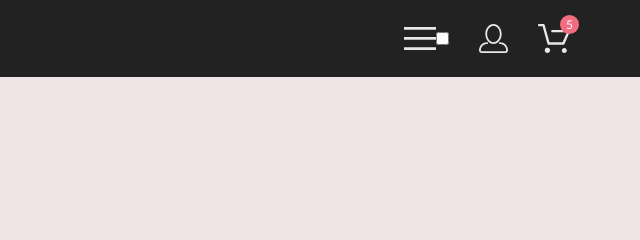
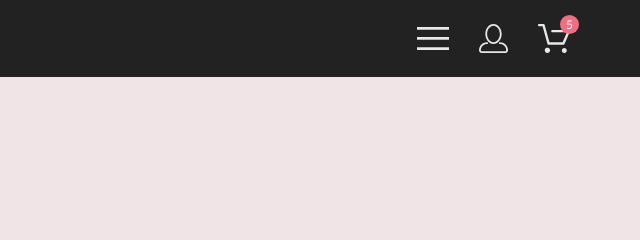
Before and after one commit to Stassik/html-css, a plain HTML site: page HW/HW6/index.html in a window 1280 px wide. Shown: the top 240 px of the page, 640-1280 px from the left. Drawn offline with Linux system fonts and the light colour scheme.

Commit message:
modified project

```diff
--- a/HW/HW6/index.html
+++ b/HW/HW6/index.html
@@ -26,13 +26,14 @@
 
             </div>
             <div class="header__right">
-                <label class="header__burger header__item" for="headerBurger">
+                <details class="header__item">
+                    <summary class="header__burger">
                         <svg class="header__icon icon_burger" width="32" height="23" viewBox="0 0 32 23" fill="none"
                             xmlns="http://www.w3.org/2000/svg">
-                        <path d="M0 23V20.31H32V23H0ZM0 12.76V10.07H32V12.76H0ZM0 2.69V0H32V2.69H0Z" fill="#E8E8E8" />
+                            <path d="M0 23V20.31H32V23H0ZM0 12.76V10.07H32V12.76H0ZM0 2.69V0H32V2.69H0Z"
+                                fill="#E8E8E8" />
                         </svg>
-                </label>
-                <input class="header__burger-input" type="checkbox" name="burger" id="headerBurger">
+                    </summary>
                     <nav class="header__nav ">
                         <h2 class="nav__title">MENU</h2>
                         <ul class="nav__list list">
@@ -98,6 +99,7 @@
                             </li>
                         </ul>
                     </nav>
+                </details>
                 <div class="header__user  header__item">
                     <svg class="header__icon icon_user" width="29" height="29" viewBox="0 0 29 29" fill="none"
                         xmlns="http://www.w3.org/2000/svg">
```
Lines whose indentation alone changed are shown as unchanged.
